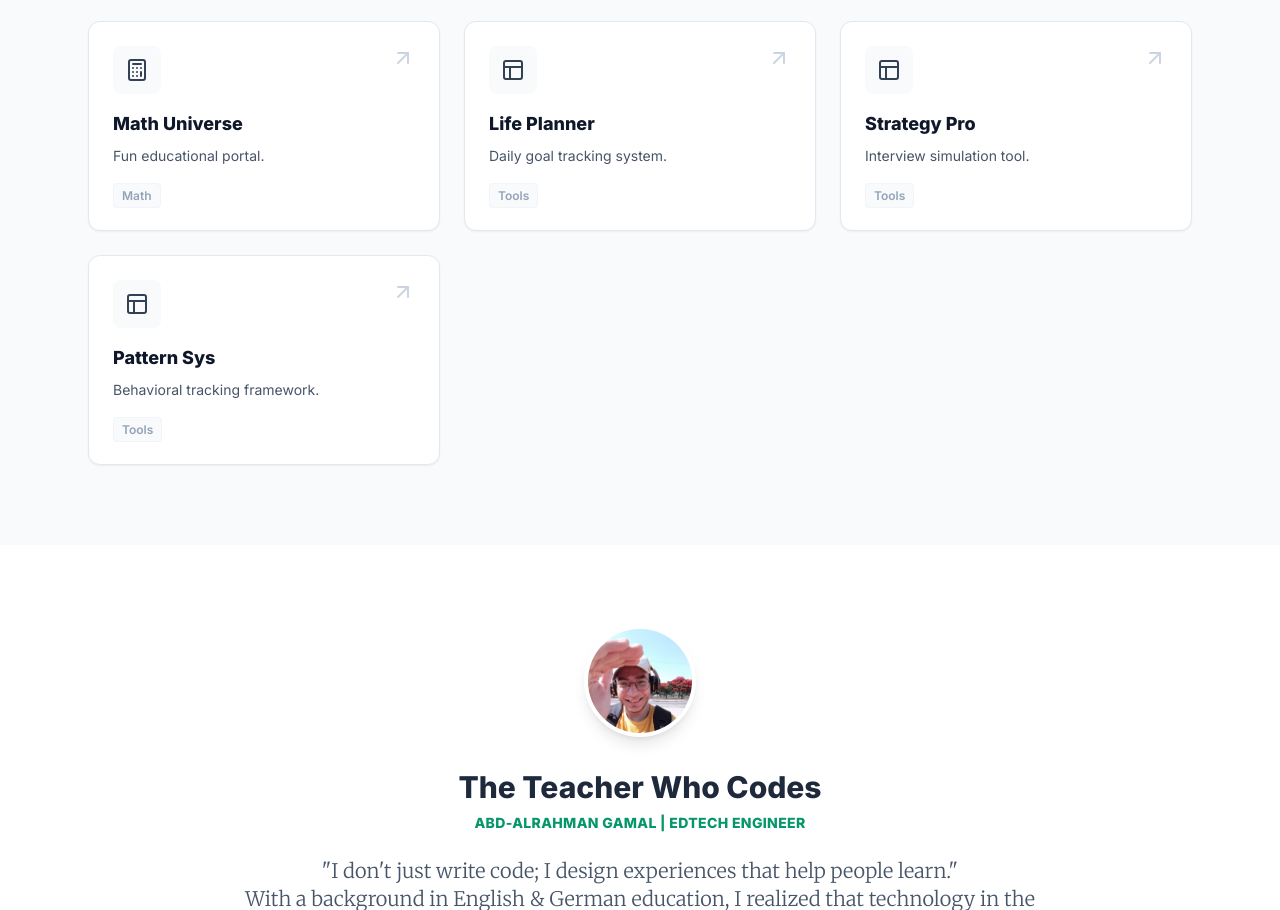
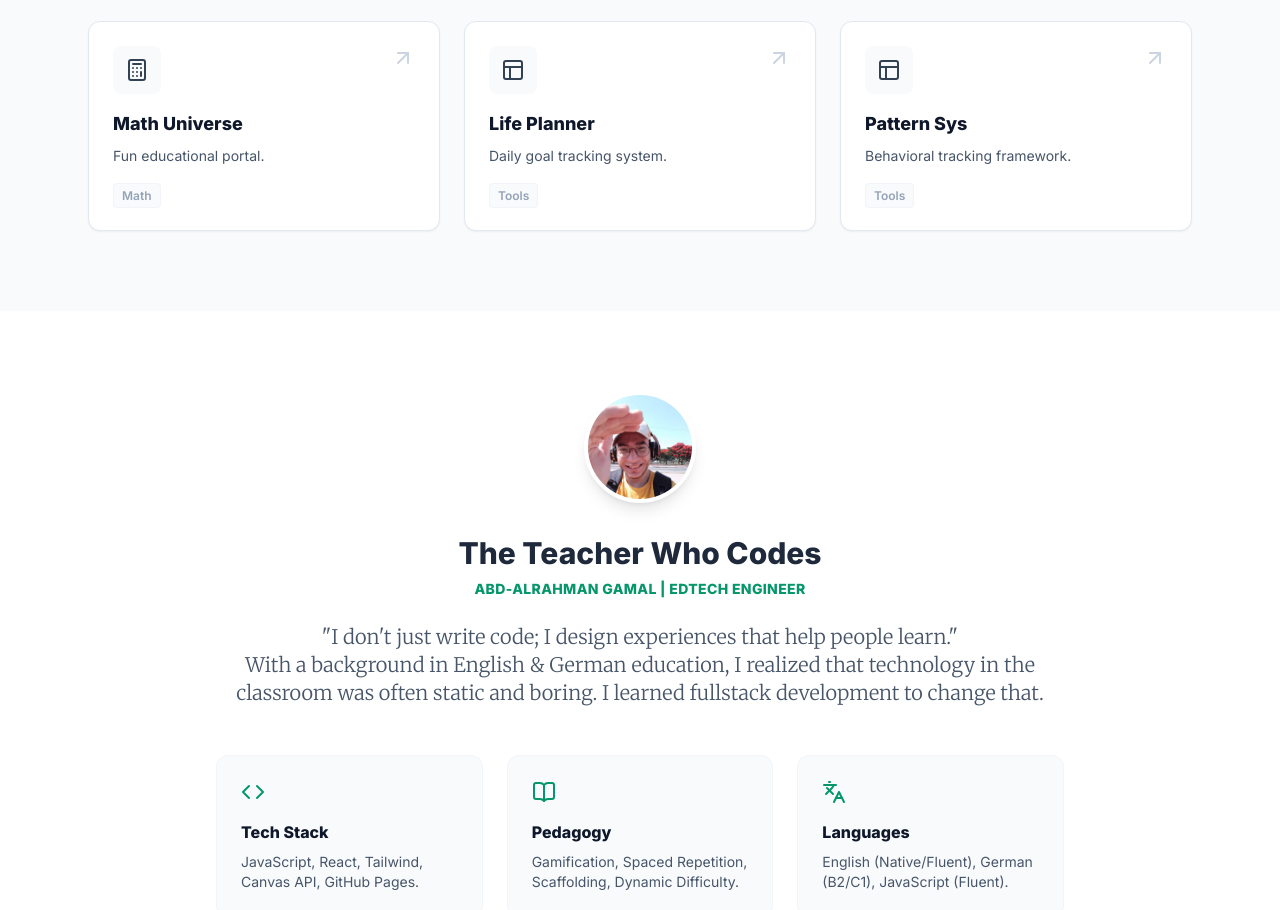
Before and after one commit to natevskira-wq/A.G-Portofolio, a plain HTML site: page index.html in a window 1280 px wide. Shown: the part 2430-3340 px from the top of the page. Drawn offline with nearby package versions, Linux system fonts and the light colour scheme.

Commit message:
Remove 'Strategy Pro' from the tools list

```diff
--- a/index.html
+++ b/index.html
@@ -415,7 +415,6 @@
             { title: "Factorize Escape", title_ar: "الهروب بالتحليل", cat: "Math", link: "https://natevskira-wq.github.io/Factorize-Escape/", desc: "Escape room mechanics with math.", desc_ar: "غرفة هروب تعتمد على الرياضيات." },
             { title: "Math Universe", title_ar: "كون الرياضيات", cat: "Math", link: "https://natevskira-wq.github.io/Mathuniverse.EDU.MADE.FUN/", desc: "Fun educational portal.", desc_ar: "بوابة تعليمية ممتعة." },
             { title: "Life Planner", title_ar: "مخطط الحياة", cat: "Tools", link: "https://natevskira-wq.github.io/Life-planner-/", desc: "Daily goal tracking system.", desc_ar: "نظام تتبع الأهداف اليومية." },
-            { title: "Strategy Pro", title_ar: "مدرب المقابلات", cat: "Tools", link: "https://natevskira-wq.github.io/Strategy-Pro-Interview-Trainer/", desc: "Interview simulation tool.", desc_ar: "أداة محاكاة مقابلات العمل." },
             { title: "Pattern Sys", title_ar: "تتبع الأنماط", cat: "Tools", link: "https://natevskira-wq.github.io/the-pattern-conditioning-framework-tracking-system/", desc: "Behavioral tracking framework.", desc_ar: "إطار لتتبع السلوكيات." },
         ];
 
```
